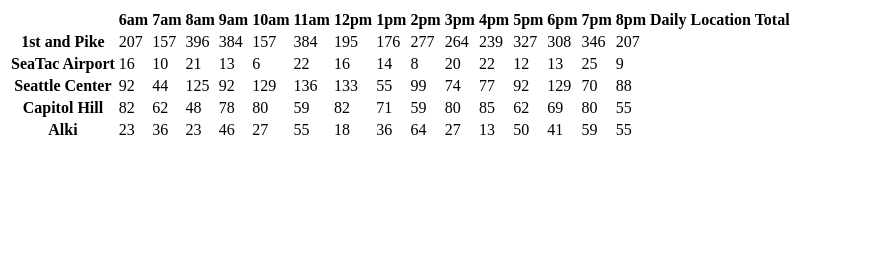
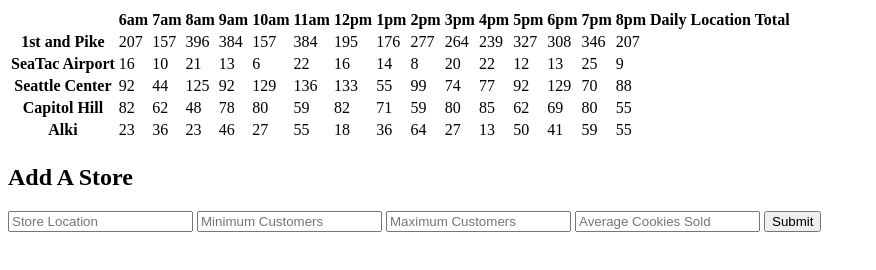
Before and after one commit to HappyH0g/cookiestand, a plain HTML site: page sales.html in a window 1280 px wide. Shown: the whole page, without its empty margins (0-876 px from the left). Drawn offline with Linux system fonts and the light colour scheme.

Commit message:
added html forms

```diff
--- a/sales.html
+++ b/sales.html
@@ -7,5 +7,14 @@
   <main id="contentarea"></main>
   <table id="table_area">
   </table>
+  <h2>Add A Store</h2>
+  <form id="store_details">
+    <input type="text" placeholder="Store Location" name="store_location">
+    <input type="number" placeholder="Minimum Customers" name="min_customers">
+    <input type="number" placeholder="Maximum Customers" name="max_customers">
+    <input type="number" placeholder="Average Cookies Sold" name="avgcookies_sold">
+    <input type="submit">
+  </form>
+  <section id="form_text">
   <script type="text/javascript" src="app.js"></script>
 </body>
```
